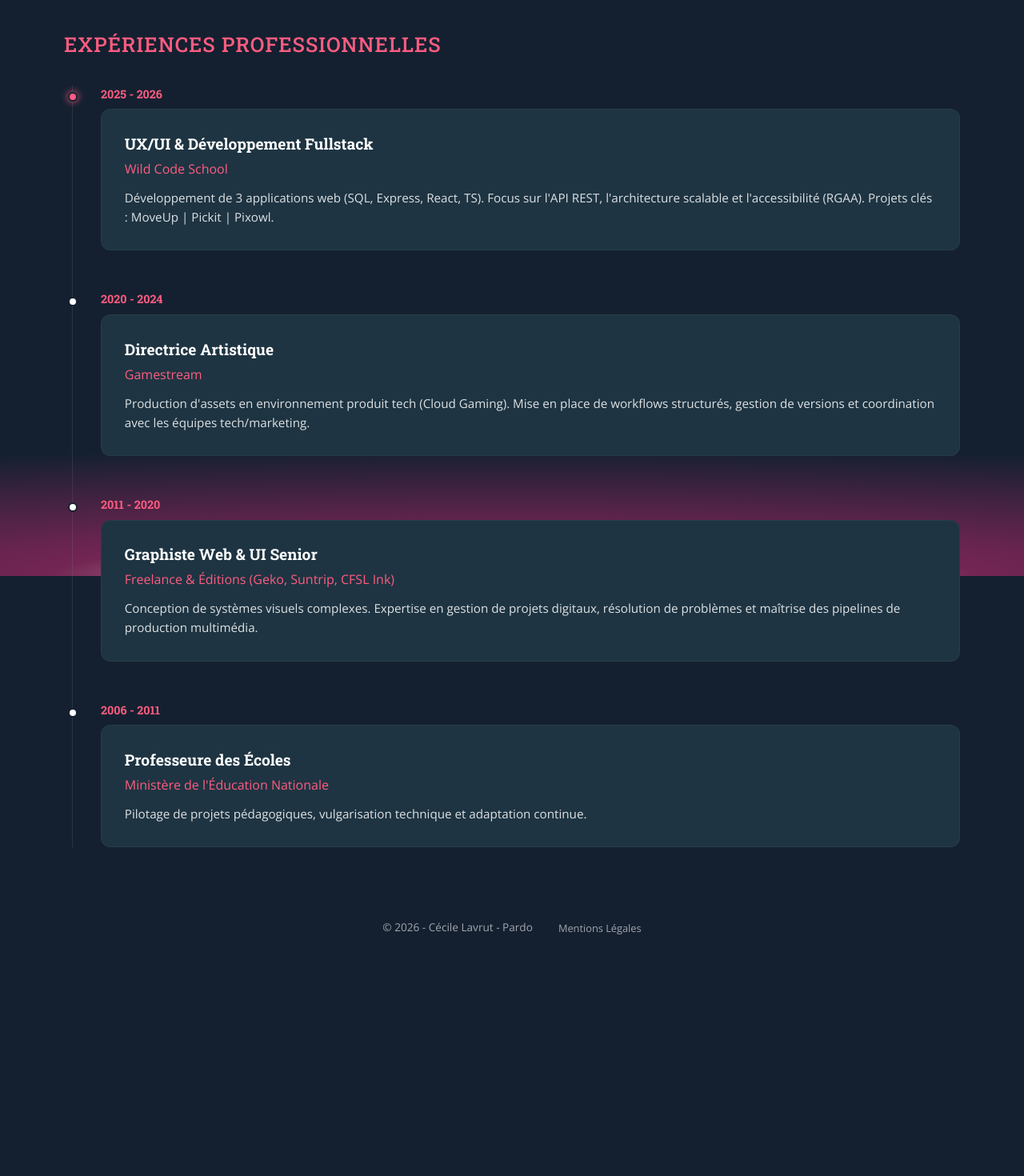
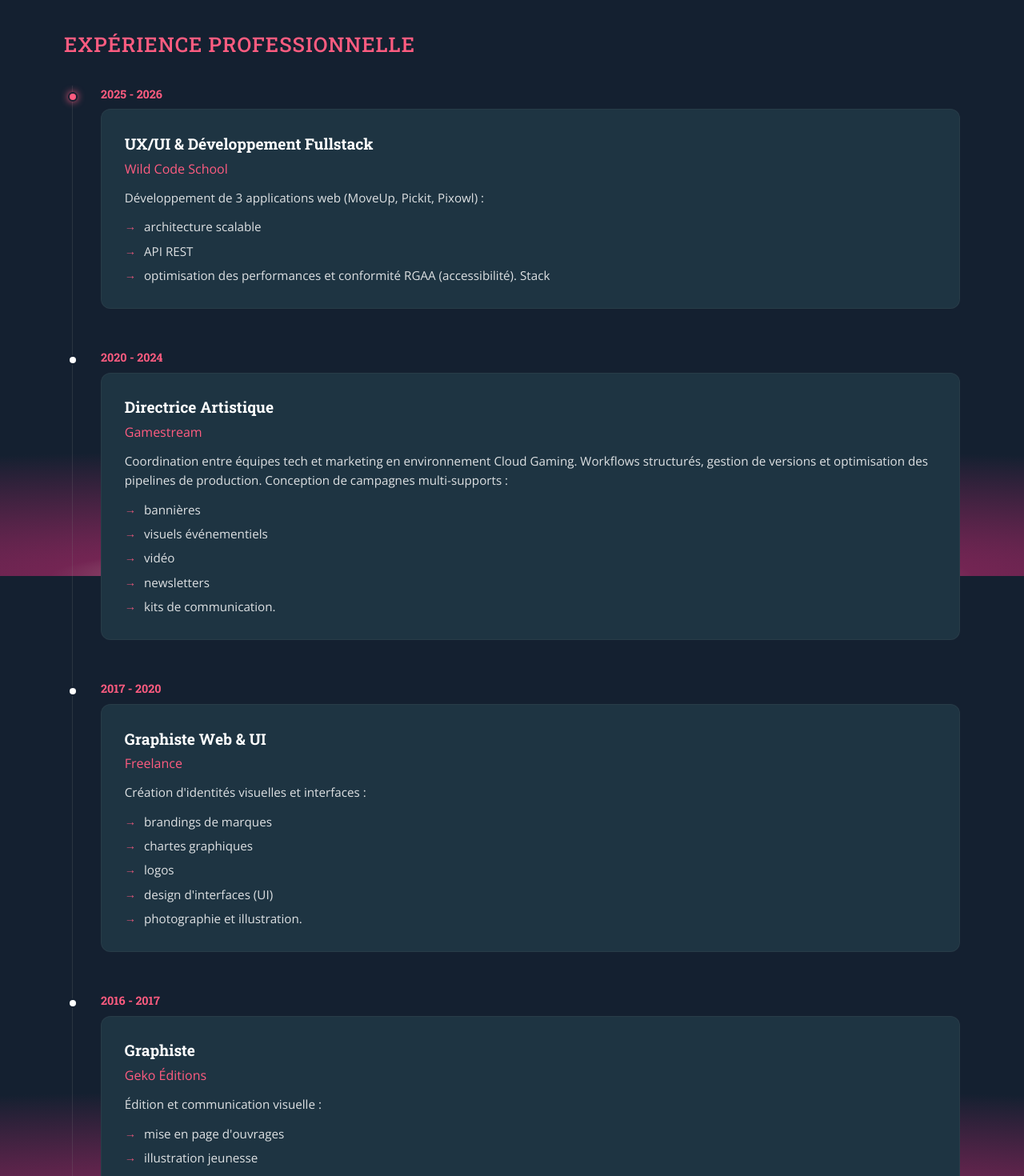
Before and after one commit to cecilepardo/project___portfolio2026, a React app: page /cv in a window 1280 px wide. Shown: the part 1680-3150 px from the top of the page at 80% size. Before the commit the page ends 2899 px from the top, so only its background shows below. Built offline with nearby package versions, Linux system fonts and the light colour scheme; the HTML template or start-up script is replaced by a standard one.

Commit message:
finish CV page

```diff
--- a/src/pages/CV.css
+++ b/src/pages/CV.css
@@ -284,7 +284,6 @@
 }
 
 .cv-skill-card:hover {
-
 	box-shadow: 0 5px 20px -5px var(--color-horizon);
 }
 
@@ -407,7 +406,6 @@
 .timeline-container {
   position: relative;
   padding-left: 35px;
-  /* Ligne de la timeline discrète */
   border-left: 1px solid rgba(128, 128, 128, 0.2);
   margin-left: 10px;
 }
@@ -419,7 +417,6 @@
 
 .timeline-dot {
   position: absolute;
-  /* Centrage parfait sur la ligne de 1px */
   left: -41.5px;
   top: 8px;
   width: 12px;
@@ -430,7 +427,6 @@
   z-index: 2;
 }
 
-/* Mise en avant de l'expérience actuelle (Bootcamp Dev) */
 .timeline-dev .timeline-dot {
   background-color: var(--color-accent);
   box-shadow: 0 0 10px var(--color-accent);
@@ -450,10 +446,9 @@
   padding: 1.8rem;
   border-radius: 12px;
   border: 1px solid rgba(128, 128, 128, 0.1);
-  transition: all 0.3s ease; /* Transition sur bg-color et shadow */
+  transition: all 0.3s ease;
 }
 
-/* Harmonisation du hover avec les Hard Skills */
 .timeline-content:hover {
   box-shadow: 0 5px 20px -5px var(--color-horizon);
 }
@@ -473,6 +468,7 @@
   margin-bottom: 12px;
 }
 
+/* --- 6.1 DÉTAILS DES EXPÉRIENCES (Listes) --- */
 .timeline-details {
   font-size: 0.95rem;
   line-height: 1.6;
@@ -480,7 +476,35 @@
   opacity: 0.85;
 }
 
-/* --- Responsive Timeline --- */
+.timeline-detail-list {
+  margin: 12px 0 0 0;
+  padding-left: 1.2rem;
+  list-style: none;
+}
+
+.timeline-detail-list li {
+  position: relative;
+  margin-bottom: 6px;
+  padding-left: 5px;
+}
+
+.timeline-detail-list li::before {
+  content: "→"; /* Flèche discrète orientée "progrès/tech" */
+  position: absolute;
+  left: -1.2rem;
+  color: var(--color-accent);
+  font-weight: bold;
+  font-size: 0.9rem;
+}
+
+.timeline-detail-list li:last-child {
+  margin-bottom: 0;
+}
+
+/* ==========================================================================
+   AJUSTEMENTS RESPONSIVE TIMELINE
+   ========================================================================== */
+
 @media (max-width: 768px) {
   .timeline-container {
     padding-left: 25px;
@@ -493,6 +517,10 @@
 
   .timeline-content {
     padding: 1.2rem;
+  }
+
+  .timeline-role {
+    font-size: 1.1rem;
   }
 }
 
@@ -523,3 +551,136 @@
 		min-width: auto;
 	}
 }
+
+/* ==========================================================================
+   8. CONCOURS & EXPOSITIONS (Optimisation Listes)
+   ========================================================================== */
+
+.expo-content {
+  flex: 1;
+}
+
+.expo-list {
+  list-style: none; /* On retire les puces par défaut pour les personnaliser */
+  padding: 0;
+  margin: 0;
+}
+
+.expo-list li {
+  position: relative;
+  padding-left: 15px;
+  font-size: 0.85rem;
+  color: var(--text-main);
+  opacity: 0.8;
+  line-height: 1.5;
+  margin-bottom: 4px;
+}
+
+.expo-list li::before {
+  content: "•";
+  position: absolute;
+  left: 0;
+  color: var(--text-main);
+  font-weight: bold;
+}
+
+.expo-list li:last-child {
+  margin-bottom: 0;
+}
+
+/* On s'assure que l'alignement reste propre sur mobile */
+@media (max-width: 768px) {
+  .expo-item {
+    gap: 10px;
+  }
+
+  .expo-list {
+    margin-top: 5px;
+  }
+}
+
+/* ==========================================================================
+   9. SOFT SKILLS (Système de Tags)
+   ========================================================================== */
+
+.soft-skills-container {
+	display: flex;
+	flex-wrap: wrap;
+	gap: 12px;
+	margin-bottom: 20px;
+}
+
+.soft-skill-tag {
+	background-color: var(--color-nav);
+	color: var(--text-main);
+	padding: 8px 16px;
+	border-radius: 20px;
+	font-size: 0.85rem;
+	font-weight: 500;
+	border: 1px solid rgba(128, 128, 128, 0.1);
+	transition: all 0.3s ease;
+}
+
+.soft-skill-tag:hover {
+	box-shadow: 0 5px 15px -5px var(--color-horizon);
+}
+
+/* ==========================================================================
+   10. CENTRES D'INTÉRÊT (Footer Grid)
+   ========================================================================== */
+
+.cv-footer-grid {
+	display: grid;
+	grid-template-columns: 1.5fr 1fr;
+	gap: 40px;
+	margin-top: 20px;
+}
+
+.interests-block {
+	background-color: var(--color-nav);
+	padding: 1.8rem;
+	border-radius: 12px;
+	border: 1px solid rgba(128, 128, 128, 0.1);
+	font-size: 0.95rem;
+	line-height: 1.6;
+	/* Transition pour l'ombre au hover */
+	transition: box-shadow 0.3s ease;
+}
+
+/* Harmonisation du hover avec les autres blocs */
+.interests-block:hover {
+	box-shadow: 0 5px 20px -5px var(--color-horizon);
+}
+
+.interests-block p {
+	margin-bottom: 12px;
+	color: var(--text-main);
+}
+
+.interests-block p:last-child {
+	margin-bottom: 0;
+}
+
+.interests-block strong {
+	color: var(--color-accent);
+	font-family: var(--font-title);
+	font-weight: 600;
+	margin-right: 5px;
+}
+
+/* ==========================================================================
+   11. RESPONSIVE ADDITIONS
+   ========================================================================== */
+
+@media (max-width: 900px) {
+	.cv-footer-grid {
+		grid-template-columns: 1fr;
+		gap: 30px;
+	}
+
+	.expo-item {
+		flex-direction: column;
+		gap: 5px;
+		padding: 1rem 0;
+	}
+}
--- a/src/pages/CV.tsx
+++ b/src/pages/CV.tsx
@@ -44,13 +44,16 @@ interface Experience {
 
 /* --- Sous-composants --- */
 
+/**
+ * SkillCard : Affiche une catégorie de compétences avec ses icônes
+ */
 const SkillCard = ({ title, skills }: { title: string; skills: Skill[] }) => (
   <div className="cv-skill-card">
     <h4 className="cv-skill-card-title">{title}</h4>
     <div className="cv-skill-list">
       {skills.map((skill) => (
         <div key={skill.name} className="cv-skill-item">
-          <img src={skill.icon} alt="" className="cv-skill-icon" />
+          <img src={skill.icon} alt={`${skill.name} icon`} className="cv-skill-icon" />
           <span className="cv-skill-name">{skill.name}</span>
         </div>
       ))}
@@ -58,17 +61,40 @@ const SkillCard = ({ title, skills }: { title: string; skills: Skill[] }) => (
   </div>
 );
 
-const TimelineItem = ({ exp }: { exp: Experience }) => (
+/**
+ * TimelineItem : Affiche une étape du parcours professionnel
+ * Gère le formatage automatique des listes si le texte contient " : "
+ */
+const TimelineItem = ({ exp }: { exp: Experience }) => {
+  const formatDetails = (text: string) => {
+    if (text.includes(" : ")) {
+      const [intro, list] = text.split(" : ");
+      return (
+        <>
+          {intro} :
+          <ul className="timeline-detail-list">
+            {list.split(", ").map((item) => (
+              <li key={item}>{item}</li>
+            ))}
+          </ul>
+        </>
+      );
+    }
+    return text;
+  };
+
+  return (
     <div className={`timeline-item ${exp.isDev ? "timeline-dev" : ""}`}>
       <div className="timeline-dot" />
       <div className="timeline-date">{exp.year}</div>
       <div className="timeline-content">
         <h4 className="timeline-role">{exp.role}</h4>
         <p className="timeline-company">{exp.company}</p>
-      <p className="timeline-details">{exp.details}</p>
+        <div className="timeline-details">{formatDetails(exp.details)}</div>
       </div>
     </div>
   );
+};
 
 const CV = ({ theme }: CVProps) => {
   const categories = [
@@ -119,34 +145,65 @@ const CV = ({ theme }: CVProps) => {
       company: "Wild Code School",
       role: "UX/UI & Développement Fullstack",
       isDev: true,
-      details: "Développement de 3 applications web (SQL, Express, React, TS). Focus sur l'API REST, l'architecture scalable et l'accessibilité (RGAA). Projets clés : MoveUp | Pickit | Pixowl."
+      details: "Développement de 3 applications web (MoveUp, Pickit, Pixowl) : architecture scalable, API REST, optimisation des performances et conformité RGAA (accessibilité). Stack : SQL, Express, React, TypeScript."
     },
     {
       year: "2020 - 2024",
       company: "Gamestream",
       role: "Directrice Artistique",
-      details: "Production d'assets en environnement produit tech (Cloud Gaming). Mise en place de workflows structurés, gestion de versions et coordination avec les équipes tech/marketing."
+      details: "Coordination entre équipes tech et marketing en environnement Cloud Gaming. Workflows structurés, gestion de versions et optimisation des pipelines de production. Conception de campagnes multi-supports : bannières, visuels événementiels, vidéo, newsletters, kits de communication."
     },
     {
-      year: "2011 - 2020",
-      company: "Freelance & Éditions (Geko, Suntrip, CFSL Ink)",
-      role: "Graphiste Web & UI Senior",
-      details: "Conception de systèmes visuels complexes. Expertise en gestion de projets digitaux, résolution de problèmes et maîtrise des pipelines de production multimédia."
+      year: "2017 - 2020",
+      company: "Freelance",
+      role: "Graphiste Web & UI",
+      details: "Création d'identités visuelles et interfaces : brandings de marques, chartes graphiques, logos, design d'interfaces (UI), photographie et illustration."
+    },
+    {
+      year: "2016 - 2017",
+      company: "Geko Éditions",
+      role: "Graphiste",
+      details: "Édition et communication visuelle : mise en page d'ouvrages, illustration jeunesse, gestion des réseaux sociaux et création de contenu."
+    },
+    {
+      year: "2014 - 2016",
+      company: "Suntrip Records",
+      role: "Graphiste",
+      details: "Identité de marque et digital : campagnes visuelles, UI du site, photographie événementielle et packshots."
+    },
+    {
+      year: "2011 - 2013",
+      company: "Éditions CFSL Ink",
+      role: "Graphiste",
+      details: "Supports marketing et rédaction : création d'assets graphiques, rédaction de contenus et gestion des relations presse."
     },
     {
       year: "2006 - 2011",
       company: "Ministère de l'Éducation Nationale",
       role: "Professeure des Écoles",
-      details: "Pilotage de projets pédagogiques, vulgarisation technique et adaptation continue."
+      details: "Gestion de projets et pédagogie : pilotage de projets pédagogiques, gestion de groupe, coordination de l'autonomie et adaptabilité."
     }
   ];
 
   const formations = [
     { year: "2025-2026", title: "Wild Code School", subtitle: "Titre certifié de Développeur Web et Web Mobile" },
-    { year: "2011-2015", title: "Beaux-Arts de Paris", subtitle: "Techniques de Gravure (Eau-forte, Linogravure, Aquatinte, photogravure..." },
+    { year: "2011-2015", title: "Beaux-Arts de Paris", subtitle: "Techniques de Gravure (Eau-forte, Linogravure, Aquatinte...)" },
     { year: "2006", title: "Concours du CRPE (Bac +5)", subtitle: "Option Anglais et Mathématiques" },
     { year: "2002-2005", title: "DEUG + Licence d'Arts Plastiques", subtitle: "Spécialités Photo, Analyse de l'Image et Sérigraphie" },
-    { year: "2000", title: "Baccalauréat Scientifique", subtitle: "Option SVT & Grec ancien" }
+    { year: "2000", title: "Baccalauréat Scientifique", subtitle: "Option SVT & Grec ancien" },
+  ];
+
+  const expos = [
+    { year: "2025", items: ["Exposition Paysages Pluriels (Brest, France)", "Parution revue Pourtant (série 'Silence')"] },
+    { year: "2024", items: ["Parution Pourtant n°8", "2è prix photo (Impression Panoramique)", "Expo 1984 Metz (Festival Les Photographiques)"] },
+    { year: "2021", items: ["2è prix photo", "2è prix vidéo (Saarbrücken)"] },
+    { year: "2019", items: ["1er prix photo", "4è prix vidéo (Revision Eastern Party)", "Expo photo Haunted à Paris XI"] },
+    { year: "2018", items: ["1er prix photo", "4è prix photo (Evoke)", "Parution revue Corridor Elephant (série 'Ombres')"] },
+    { year: "2017", items: ["2è prix photo (Cologne)", "Expo et démonstrations aux Journées de l'Estampe Contemporaine (Paris XIV)"] },
+    { year: "2016", items: ["Exposition d'aquatintes (Paris VII)"] },
+    { year: "2015", items: ["1er prix vidéo (Revision Eastern Party)", "1er prix du Géant des Beaux-Arts (dotation de 7k€)"] },
+    { year: "2013", items: ["Exposition photo Tchernobyl à l'Hôtel de Ville de Paris"] },
+    { year: "2011", items: ["Livre photo 'Tchernobyl 25 ans après' aux Éditions CFSL Ink"] },
   ];
 
   return (
@@ -156,30 +213,15 @@ const CV = ({ theme }: CVProps) => {
           <div className="cv-hero-flex-wrapper">
             <div className="cv-hero-text">
               <h1 className="cv-hero-title">Cécile Lavrut - Pardo</h1>
-              <h2 className="cv-hero-subtitle">
-                Développeuse Fullstack & Directrice Artistique
-              </h2>
+              <h2 className="cv-hero-subtitle">Développeuse Fullstack & Directrice Artistique</h2>
             </div>
-            <a
-              href="/CV_fullstack_pardo_2026.pdf"
-              download
-              className="cv-download-btn"
-            >
+            <a href="/CV_fullstack_pardo_2026.pdf" download className="cv-download-btn">
               <div className="cv-download-text-container">
                 <span className="cv-download-title">Télécharger le CV</span>
                 <span className="cv-download-label">Document PDF</span>
               </div>
               <div className="cv-download-icon">
-                <svg
-                  width="24"
-                  height="24"
-                  viewBox="0 0 24 24"
-                  fill="none"
-                  stroke="currentColor"
-                  strokeWidth="2"
-                  role="img"
-                  aria-labelledby="dl-title"
-                >
+                <svg width="24" height="24" viewBox="0 0 24 24" fill="none" stroke="currentColor" strokeWidth="2" role="img" aria-labelledby="dl-title">
                   <title id="dl-title">Télécharger</title>
                   <path d="M21 15v4a2 2 0 0 1-2 2H5a2 2 0 0 1-2-2v-4" />
                   <polyline points="7 10 12 15 17 10" />
@@ -197,36 +239,18 @@ const CV = ({ theme }: CVProps) => {
           <div className="cv-info-section">
             <div className="cv-social-links">
               <div className="cv-social-card cv-no-click">
-                <img
-                  src={theme === "dark" ? locDark : locLight}
-                  alt=""
-                  className="cv-social-icon"
-                />
+                <img src={theme === "dark" ? locDark : locLight} alt="" className="cv-social-icon" />
                 <span className="cv-social-label">Paris, France</span>
               </div>
               <Link to="/contact" className="cv-social-card">
-                <img
-                  src={theme === "dark" ? contactDark : contactLight}
-                  alt=""
-                  className="cv-social-icon"
-                />
+                <img src={theme === "dark" ? contactDark : contactLight} alt="" className="cv-social-icon" />
                 <span className="cv-social-label">Contacter</span>
               </Link>
-              <a
-                href="https://github.com/cecilepardo"
-                target="_blank"
-                rel="noreferrer"
-                className="cv-social-card"
-              >
+              <a href="https://github.com/cecilepardo" target="_blank" rel="noreferrer" className="cv-social-card">
                 <div className="cv-social-icon github-icon" />
                 <span className="cv-social-label">GitHub</span>
               </a>
-              <a
-                href="https://www.linkedin.com/in/c%C3%A9cile-lavrut-pardo-77b239b3/"
-                target="_blank"
-                rel="noreferrer"
-                className="cv-social-card"
-              >
+              <a href="https://www.linkedin.com/in/c%C3%A9cile-lavrut-pardo-77b239b3/" target="_blank" rel="noreferrer" className="cv-social-card">
                 <div className="cv-social-icon linkedin-icon" />
                 <span className="cv-social-label">LinkedIn</span>
               </a>
@@ -267,13 +291,58 @@ const CV = ({ theme }: CVProps) => {
 
         {/* 4. EXPÉRIENCES */}
         <section className="cv-section experience-top-margin">
-          <h3 className="cv-section-title">Expériences Professionnelles</h3>
+          <h3 className="cv-section-title">Expérience Professionnelle</h3>
           <div className="timeline-container">
             {experiences.map((exp) => (
               <TimelineItem key={`${exp.year}-${exp.company}`} exp={exp} />
             ))}
           </div>
         </section>
+
+        {/* 5. CONCOURS & EXPOS */}
+        <section className="cv-section">
+          <h3 className="cv-section-title">Concours & Expositions</h3>
+          <div className="formation-unique-block expo-block">
+            <div className="expo-grid">
+              {expos.map((expo) => (
+                <div key={expo.year} className="expo-item">
+                  <span className="formation-year">{expo.year}</span>
+                  <div className="expo-content">
+                    {expo.items.length > 1 ? (
+                      <ul className="expo-list">
+                        {expo.items.map((item) => <li key={item}>{item}</li>)}
+                      </ul>
+                    ) : (
+                      <p className="formation-subtitle">{expo.items[0]}</p>
+                    )}
+                  </div>
+                </div>
+              ))}
+            </div>
+          </div>
+        </section>
+
+        {/* 6. BAS DE PAGE (Soft Skills & Loisirs) */}
+        <div className="cv-footer-grid">
+          <section className="cv-section">
+            <h3 className="cv-section-title">Soft Skills</h3>
+            <div className="soft-skills-container">
+              {["Polyvalence", "Agilité", "Rigueur", "Gestion de projet", "Anglais", "Créativité", "Sens du détail", "Orientation utilisateur", "Pédagogie", "Proactivité", "Autonomie", "Résolution de problèmes"].map((skill) => (
+                <span key={skill} className="soft-skill-tag">{skill}</span>
+              ))}
+            </div>
+          </section>
+
+          <section className="cv-section">
+            <h3 className="cv-section-title">Intérêts</h3>
+            <div className="interests-block">
+              <p><strong>Photographie :</strong> Portrait & urbex, expositions, parutions magazines.</p>
+              <p><strong>Illustration :</strong> Numérique et gravure (linogravure et eau forte).</p>
+              <p><strong>Sports aériens :</strong> Cerceau et pole sports.</p>
+              <p><strong>Tech :</strong> Demoscene.</p>
+            </div>
+          </section>
+        </div>
       </main>
     </div>
   );
```
Lines whose indentation alone changed are shown as unchanged.
